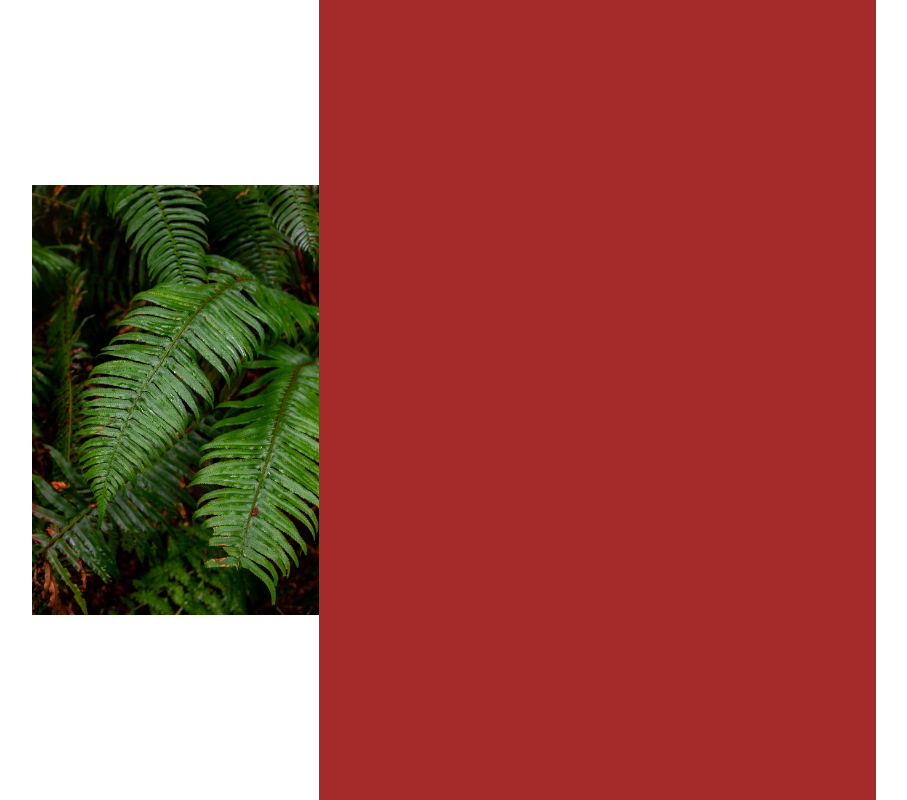
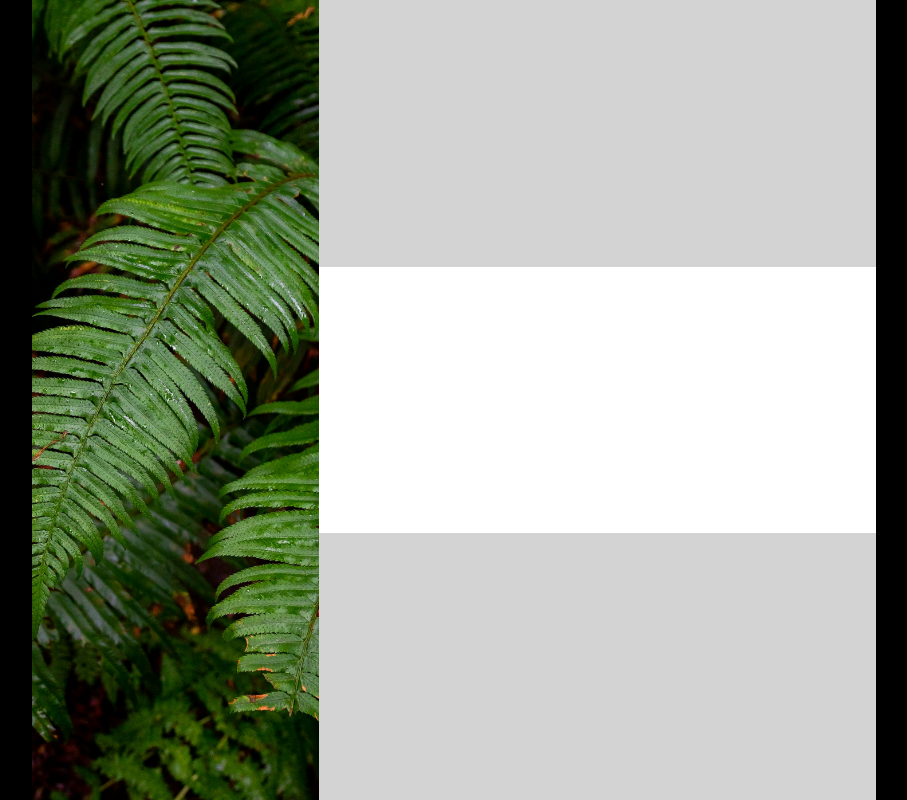
Before and after one commit to thomasthomsen16/Sign-up-form-OdinProject, a plain HTML site: page index.html in a window 1280 px wide. Shown: the whole page, without its empty margins (186-1093 px from the left). Drawn offline with Linux system fonts and the light colour scheme.

Commit message:
Set flexbox for right element making them 1/3 of parent height + add background colors to page

```diff
--- a/styles.css
+++ b/styles.css
@@ -9,6 +9,7 @@ body {
     display: flex;
     justify-content: center;
     align-items: center;
+    background-color: black;
 }
 
 h1 {
@@ -16,7 +17,7 @@ h1 {
 }
 .sidebar {
     background-image: url(./Assets/Background.jpg);
-    background-size: contain;
+    background-size: cover;
     background-repeat: no-repeat;
     background-position: center;
     width: 34%;
@@ -25,9 +26,10 @@ h1 {
 }
 
 .form-side {
-    background-color: brown;
     width: 66%;
     display: flex;
+    flex-direction:column;
+    background-color: white;
 }
 
 .wrapper {
@@ -36,8 +38,11 @@ h1 {
     height: 100vh;
 }
 
+.form-heading, .create-account {
+    background-color: lightgray;
+}
+
 .form-heading, .main-form, .create-account {
-    width: 100‰;
-    height: 150px;
-    background-color: aqua;
+    flex: 1;
+    width: 100%;
 }
```
